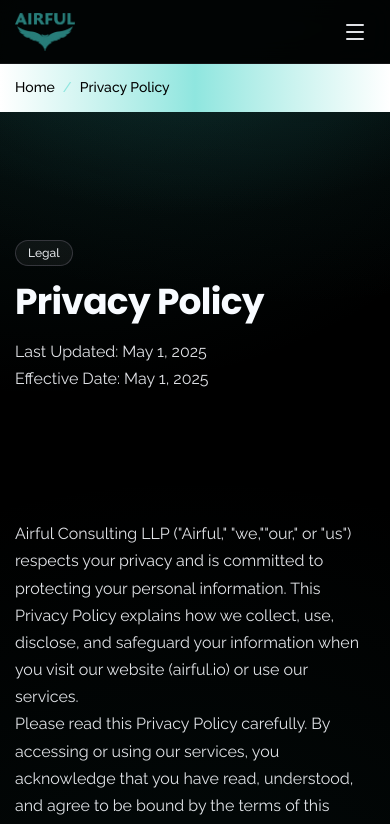
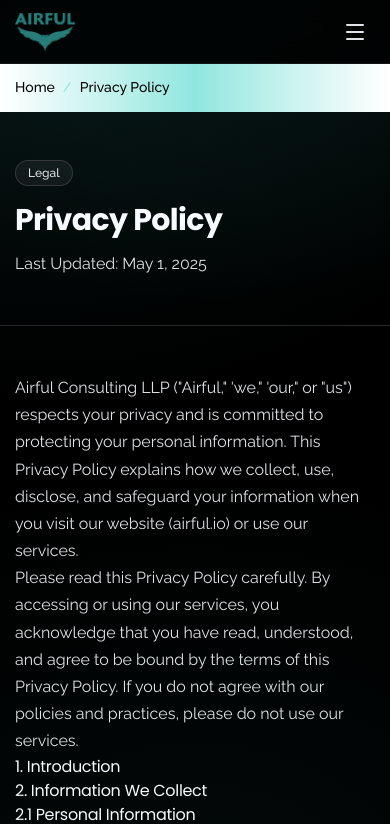
Before and after one commit to Ayush999-code/Airful_theme_White_black, a Next.js app: page /privacy-policy in a window 390 px wide. Shown: the top 824 px of the page. Built offline with nearby package versions, Linux system fonts and the light colour scheme.

Commit message:
Standardize legal pages with reusable LegalPage component

```diff
--- a/src/app/cookies-policy/page.tsx
+++ b/src/app/cookies-policy/page.tsx
@@ -1,37 +1,15 @@
-import { Metadata } from "next";
-import { Container } from "@/components/ui/container";
-import { Badge } from "@/components/ui/badge";
+import { LegalPage, generateMetadata } from "@/components/ui/legal-page";
 
-export const metadata: Metadata = {
-  title: "Cookies Policy | Airful",
+export const metadata = generateMetadata({
+  title: "Cookies Policy",
   description:
     "Learn how Airful uses cookies and similar tracking technologies on our website. Understand the types of cookies we use and how to manage your cookie preferences.",
-};
+});
 
 export default function CookiesPolicyPage() {
   return (
-    <>
-      {/* Hero Section */}
-      <section className="pt-32 pb-16 relative overflow-hidden">
-        <div className="absolute inset-0 gradient-spotlight" />
-        <Container className="relative z-10">
-          <Badge variant="outline" className="mb-4">
-            Legal
-          </Badge>
-          <h1 className="text-4xl sm:text-5xl font-bold text-white mb-4">
-            Cookies Policy
-          </h1>
-          <p className="text-zinc-400">Last Updated: May 1, 2025</p>
-        </Container>
-      </section>
-
-      {/* Content */}
-      <section className="py-16">
-        <Container>
-          <div className="max-w-3xl mx-auto prose prose-invert prose-zinc">
-            <p>
-              This Cookies Policy explains how Airful uses cookies.
-            </p>
+    <LegalPage title="Cookies Policy" lastUpdated="May 1, 2025">
+      <p>This Cookies Policy explains how Airful uses cookies.</p>
 
       <h2>1. What Are Cookies?</h2>
 
@@ -61,9 +39,6 @@ export default function CookiesPolicyPage() {
 
       <h2>7. Contact Us</h2>
       <p>📧 hello@airful.io</p>
-          </div>
-        </Container>
-      </section>
-    </>
+    </LegalPage>
   );
 }
--- a/src/app/privacy-policy/page.tsx
+++ b/src/app/privacy-policy/page.tsx
@@ -1,52 +1,26 @@
-import { Metadata } from "next";
-import { Container } from "@/components/ui/container";
-import { Badge } from "@/components/ui/badge";
+import { LegalPage, generateMetadata } from "@/components/ui/legal-page";
 
-export const metadata: Metadata = {
-  title: "Privacy Policy | Airful",
+export const metadata = generateMetadata({
+  title: "Privacy Policy",
   description:
     "Learn how Airful Consulting LLP collects, uses, and protects your personal information. Our Privacy Policy outlines our commitment to your privacy.",
-};
+});
 
 export default function PrivacyPolicyPage() {
   return (
-    <>
-      {/* Hero Section */}
-      <section className="pt-32 pb-16 relative overflow-hidden">
-        <div className="absolute inset-0 gradient-spotlight" />
-        <Container className="relative z-10">
-          <Badge variant="outline" className="mb-4">
-            Legal
-          </Badge>
-          <h1 className="text-4xl sm:text-5xl font-bold text-white mb-4">
-            Privacy Policy
-          </h1>
-          <p className="text-zinc-400">
-            Last Updated: May 1, 2025
-            <br />
-            Effective Date: May 1, 2025
-          </p>
-        </Container>
-      </section>
-
-      {/* Content */}
-      <section className="py-16">
-        <Container>
-          <div className="max-w-3xl mx-auto prose prose-invert prose-zinc">
+    <LegalPage title="Privacy Policy" lastUpdated="May 1, 2025">
       <p>
-              Airful Consulting LLP ({'"'}Airful,{'"'} {'"'}we,{'"'}
-              {'"'}our,{'"'} or {'"'}us{'"'}) respects your privacy and is
-              committed to protecting your personal information. This Privacy
-              Policy explains how we collect, use, disclose, and safeguard your
-              information when you visit our website (airful.io) or use our
-              services.
+        Airful Consulting LLP ({'"'}Airful,{'"'} {"'"}we,{'"'} {"'"}our,{'"'} or{" "}
+        {'"'}us{'"'}) respects your privacy and is committed to protecting your
+        personal information. This Privacy Policy explains how we collect, use,
+        disclose, and safeguard your information when you visit our website
+        (airful.io) or use our services.
       </p>
       <p>
-              Please read this Privacy Policy carefully. By accessing or using
-              our services, you acknowledge that you have read, understood, and
-              agree to be bound by the terms of this Privacy Policy. If you do
-              not agree with our policies and practices, please do not use our
-              services.
+        Please read this Privacy Policy carefully. By accessing or using our
+        services, you acknowledge that you have read, understood, and agree to
+        be bound by the terms of this Privacy Policy. If you do not agree with
+        our policies and practices, please do not use our services.
       </p>
 
       <h2>1. Introduction</h2>
@@ -55,8 +29,8 @@ export default function PrivacyPolicyPage() {
 
       <h3>2.1 Personal Information</h3>
       <p>
-              We may collect personal information that you voluntarily provide
-              to us when you interact with us.
+        We may collect personal information that you voluntarily provide to us
+        when you interact with us.
       </p>
 
       <h3>2.2 Information Automatically Collected</h3>
@@ -67,8 +41,8 @@ export default function PrivacyPolicyPage() {
 
       <h3>2.3 Cookies and Similar Technologies</h3>
       <p>
-              We use cookies and similar tracking technologies. Please see our
-              Cookie Policy for details.
+        We use cookies and similar tracking technologies. Please see our Cookie
+        Policy for details.
       </p>
 
       <h2>3. How We Use Your Information</h2>
@@ -120,9 +94,6 @@ export default function PrivacyPolicyPage() {
         <br />
         📧 hello@airful.io
       </p>
-          </div>
-        </Container>
-      </section>
-    </>
+    </LegalPage>
   );
 }
--- a/src/app/terms-and-conditions/page.tsx
+++ b/src/app/terms-and-conditions/page.tsx
@@ -1,53 +1,28 @@
-import { Metadata } from "next";
-import { Container } from "@/components/ui/container";
-import { Badge } from "@/components/ui/badge";
+import { LegalPage, generateMetadata } from "@/components/ui/legal-page";
 
-export const metadata: Metadata = {
-  title: "Terms and Conditions | Airful",
+export const metadata = generateMetadata({
+  title: "Terms and Conditions",
   description:
     "Review Airful's Terms and Conditions governing the use of our website and services. Understand your rights and responsibilities when using our digital marketing and consulting services.",
-};
+});
 
 export default function TermsAndConditionsPage() {
   return (
-    <>
-      {/* Hero Section */}
-      <section className="pt-32 pb-16 relative overflow-hidden">
-        <div className="absolute inset-0 gradient-spotlight" />
-        <Container className="relative z-10">
-          <Badge variant="outline" className="mb-4">
-            Legal
-          </Badge>
-          <h1 className="text-4xl sm:text-5xl font-bold text-white mb-4">
-            Terms and Conditions
-          </h1>
-          <p className="text-zinc-400">Last Updated: May 1, 2025</p>
-        </Container>
-      </section>
-
-      {/* Content */}
-      <section className="py-16">
-        <Container>
-          <div className="max-w-3xl mx-auto prose prose-invert prose-zinc">
+    <LegalPage title="Terms and Conditions" lastUpdated="May 1, 2025">
       <p>
-              By accessing or using the Airful website (www.airful.io), you
-              agree to the following Terms and Conditions.
+        By accessing or using the Airful website (www.airful.io), you agree to
+        the following Terms and Conditions.
       </p>
 
       <h2>1. Business Model &amp; Services Offered</h2>
-            <p>
-              Airful provides digital marketing, IT services, and consulting
-              services including:
-            </p>
+      <p>Airful provides digital marketing, IT services, and consulting services including:</p>
       <ul>
         <li>Performance Marketing</li>
         <li>AI Consulting</li>
         <li>Website Development</li>
         <li>Strategy &amp; Analytics</li>
       </ul>
-            <p>
-              International payments may be made via bank transfer or cards.
-            </p>
+      <p>International payments may be made via bank transfer or cards.</p>
 
       <h2>2. Refund &amp; Cancellation Policy</h2>
       <ul>
@@ -59,24 +34,16 @@ export default function TermsAndConditionsPage() {
       <h2>3. Legal Terms</h2>
 
       <h3>User Rights and Responsibilities</h3>
-            <p>
-              Users must provide accurate information and not misuse the
-              platform.
-            </p>
+      <p>Users must provide accurate information and not misuse the platform.</p>
 
       <h3>Intellectual Property</h3>
       <p>All content is owned by Airful.</p>
 
       <h3>Disclaimers and Limitation of Liability</h3>
-            <p>
-              Services provided {`"`}as-is{`"`} and {`"`}as-available{`"`}.
-            </p>
+      <p>Services provided {`"`}as-is{`"`} and {`"`}as-available{`"`}.</p>
 
       <h2>4. Contact Information</h2>
       <p>📧 hello@airful.io</p>
-          </div>
-        </Container>
-      </section>
-    </>
+    </LegalPage>
   );
 }
--- /dev/null
+++ b/src/components/ui/legal-page.tsx
@@ -0,0 +1,59 @@
+import { Metadata } from "next";
+import { Container } from "@/components/ui/container";
+import { Badge } from "@/components/ui/badge";
+
+interface LegalPageProps {
+  title: string;
+  lastUpdated: string;
+  children: React.ReactNode;
+  metadata?: {
+    title: string;
+    description: string;
+  };
+}
+
+export function LegalPage({ title, lastUpdated, children, metadata }: LegalPageProps) {
+  return (
+    <>
+      {/* Document-style header */}
+      <header className="py-12 md:py-16">
+        <Container>
+          <div className="max-w-4xl mx-auto">
+            <Badge variant="outline" className="mb-4">
+              Legal
+            </Badge>
+            <h1 className="text-3xl sm:text-4xl font-bold text-white mb-3">
+              {title}
+            </h1>
+            <p className="text-zinc-400">Last Updated: {lastUpdated}</p>
+          </div>
+        </Container>
+      </header>
+
+      {/* Divider */}
+      <div className="border-t border-zinc-800" />
+
+      {/* Content */}
+      <section className="py-12">
+        <Container>
+          <div className="max-w-4xl mx-auto prose prose-invert prose-zinc max-w-none">
+            {children}
+          </div>
+        </Container>
+      </section>
+    </>
+  );
+}
+
+export function generateMetadata({
+  title,
+  description,
+}: {
+  title: string;
+  description: string;
+}): Metadata {
+  return {
+    title: `${title} | Airful`,
+    description: description,
+  };
+}
```
Also changed, not shown: 1 other file (tests, documents, lock files or other folders). Lines whose indentation alone changed are shown as unchanged.
